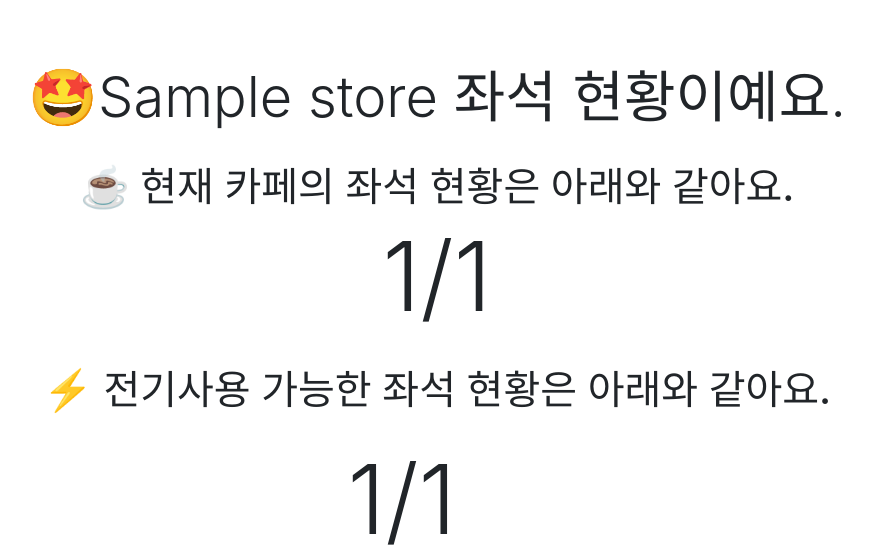
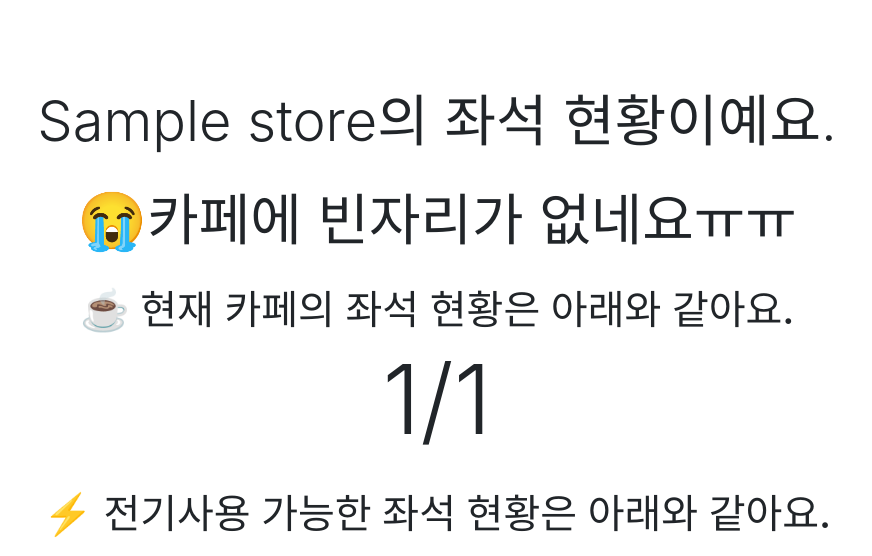
Before and after one commit to YoonRyeol/SEAT_WATCHER, a Django app: page /client_page/1 in a window 1280 px wide. Shown: the top 556 px of the page, without its empty margins (203-1075 px from the left). Run offline with Django 3.2, Linux system fonts and the light colour scheme; tables that the repository leaves empty hold one stand-in row (values such as "Sample post"); some libraries are stand-ins or nearby versions.

Commit message:
2020-10-11 | YR | client_page phrase change

```diff
--- a/watcher/templates/watcher/client_page.html
+++ b/watcher/templates/watcher/client_page.html
@@ -49,7 +49,14 @@
 
 <body>
     <div class='mt-3' style="margin: 5%;"></div>
-    <h1 class='display-4 cafe_entire_status' style='text-align: center;'>&#129321;{{store.store_name}} 좌석 현황이예요.</h1>
+    <br/>
+    <h1 class='display-4 cafe_entire_status' style='text-align: center;'>{{store.store_name}}의 좌석 현황이예요.</h1>
+    <br/>
+    {% if occupied_table_count == all_table_count %}
+    <h1 class='display-4 cafe_entire_status' style='text-align: center;'>&#128557;카페에 빈자리가 없네요ㅠㅠ</h1>
+    {% else %}
+    <h1 class='display-4 cafe_entire_status' style='text-align: center;'>&#128518;카페에 빈자리가 있어요!</h1>
+    {% endif %}
     <br/>
     <h1 class='display-5 cafe_entire_status' style='text-align: center;'>&#x2615; 현재 카페의 좌석 현황은 아래와 같아요.</h1>
     <h1 class='counter display-1 cafe_entire_status' data-count="{{occupied_table_count}}" data-max="{{all_table_count}}" style='text-align: center;'>0/{{all_table_count}}</h1>
```
